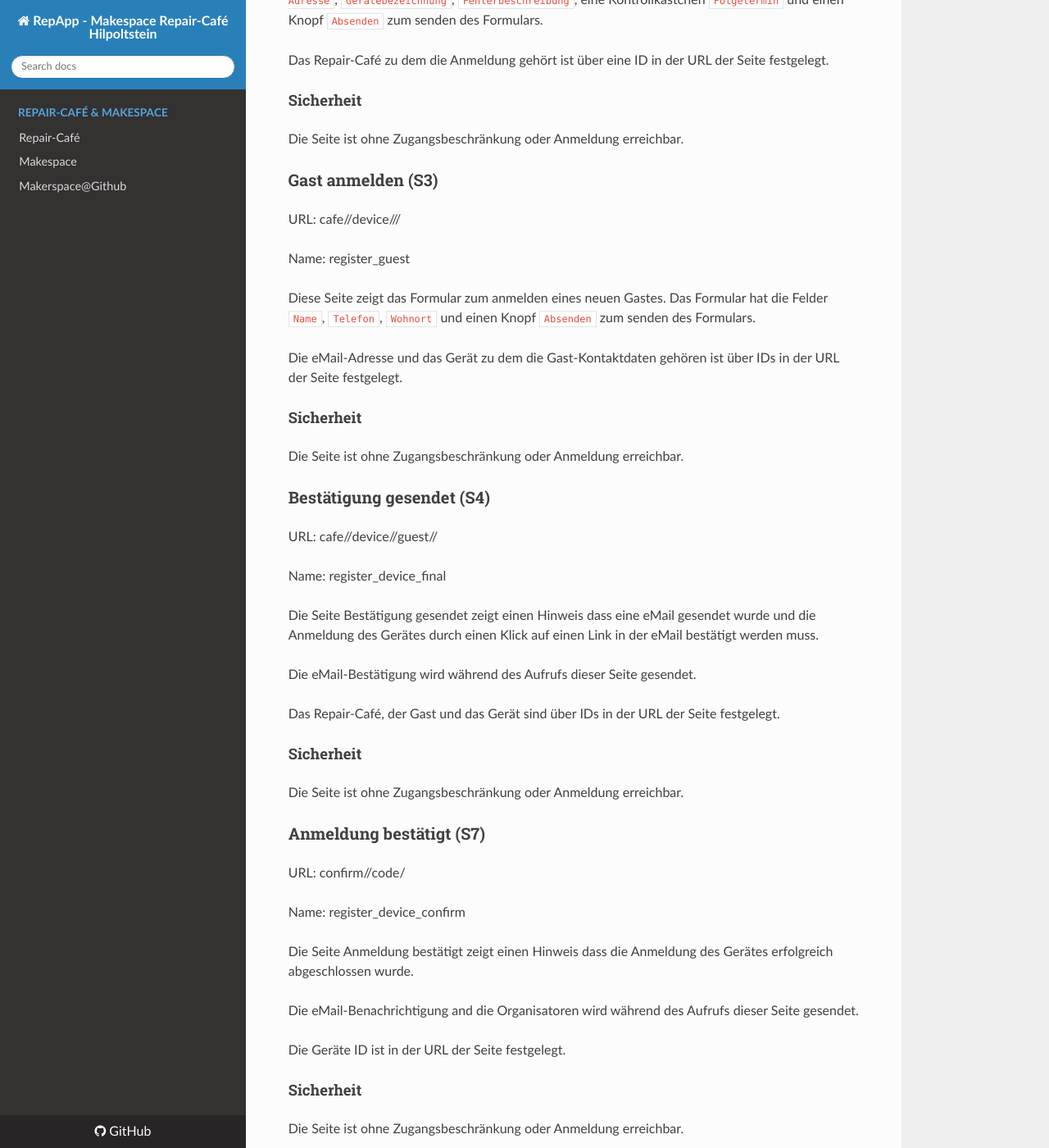
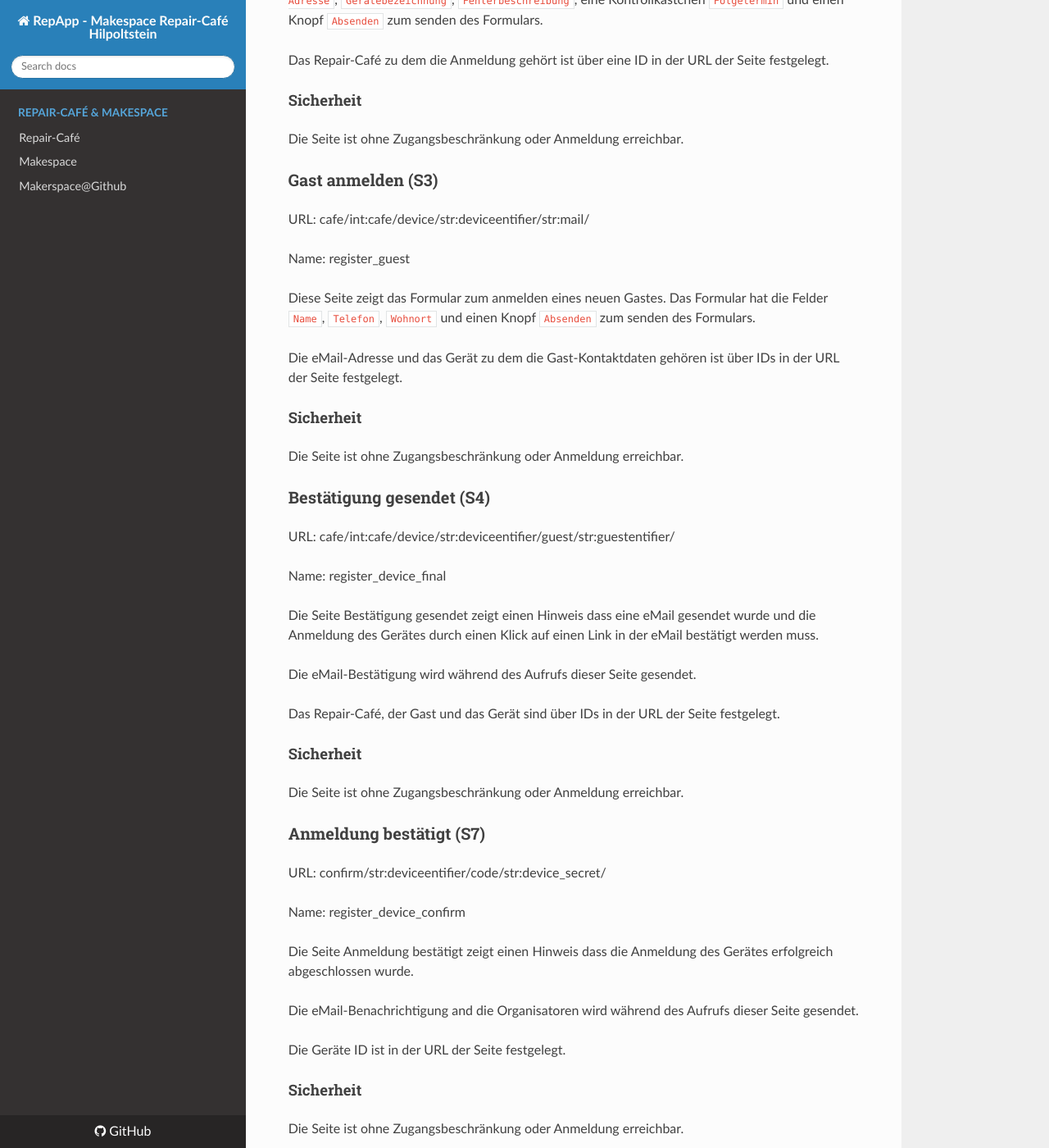
Before and after one commit to makes-hacks-hip/RepApp, an MkDocs documentation site: the page built from docs/index.md, in a window 1280 px wide and 1400 px high, scrolled down 5109 px. Shown: the whole window at 82% size. Built offline with MkDocs 1.6.1, drawn with Linux system fonts in a browser that asks for light colours; nearby versions of some CDN libraries; some of the changed text lies outside the part shown.

Commit message:
fix docs

```diff
--- a/docs/index.md
+++ b/docs/index.md
@@ -187,7 +187,7 @@ Die Seite ist ohne Zugangsbeschränkung oder Anmeldung erreichbar.
 
 ### Gerät anmelden (S2)
 
-URL: cafe/<int:cafe>/
+URL: cafe/int:cafe/
 
 Name: register_device
 
@@ -202,7 +202,7 @@ Die Seite ist ohne Zugangsbeschränkung oder Anmeldung erreichbar.
 
 ### Gast anmelden (S3)
 
-URL: cafe/<int:cafe>/device/<str:deviceentifier>/<str:mail>/
+URL: cafe/int:cafe/device/str:deviceentifier/str:mail/
 
 Name: register_guest
 
@@ -217,7 +217,7 @@ Die Seite ist ohne Zugangsbeschränkung oder Anmeldung erreichbar.
 
 ### Bestätigung gesendet (S4)
 
-URL: cafe/<int:cafe>/device/<str:deviceentifier>/guest/<str:guestentifier>/
+URL: cafe/int:cafe/device/str:deviceentifier/guest/str:guestentifier/
 
 Name: register_device_final
 
@@ -234,7 +234,7 @@ Die Seite ist ohne Zugangsbeschränkung oder Anmeldung erreichbar.
 
 ### Anmeldung bestätigt (S7)
 
-URL: confirm/<str:deviceentifier>/code/<str:device_secret>
+URL: confirm/str:deviceentifier/code/str:device_secret/
 
 Name: register_device_confirm
 
@@ -250,7 +250,7 @@ Die Seite ist ohne Zugangsbeschränkung oder Anmeldung erreichbar.
 
 ### Geräte Detailseite (S5)
 
-URL: device/<str:deviceentifier>
+URL: device/str:deviceentifier/
 
 Name: view_device
 
```
Also changed, not shown: 1 other file.
